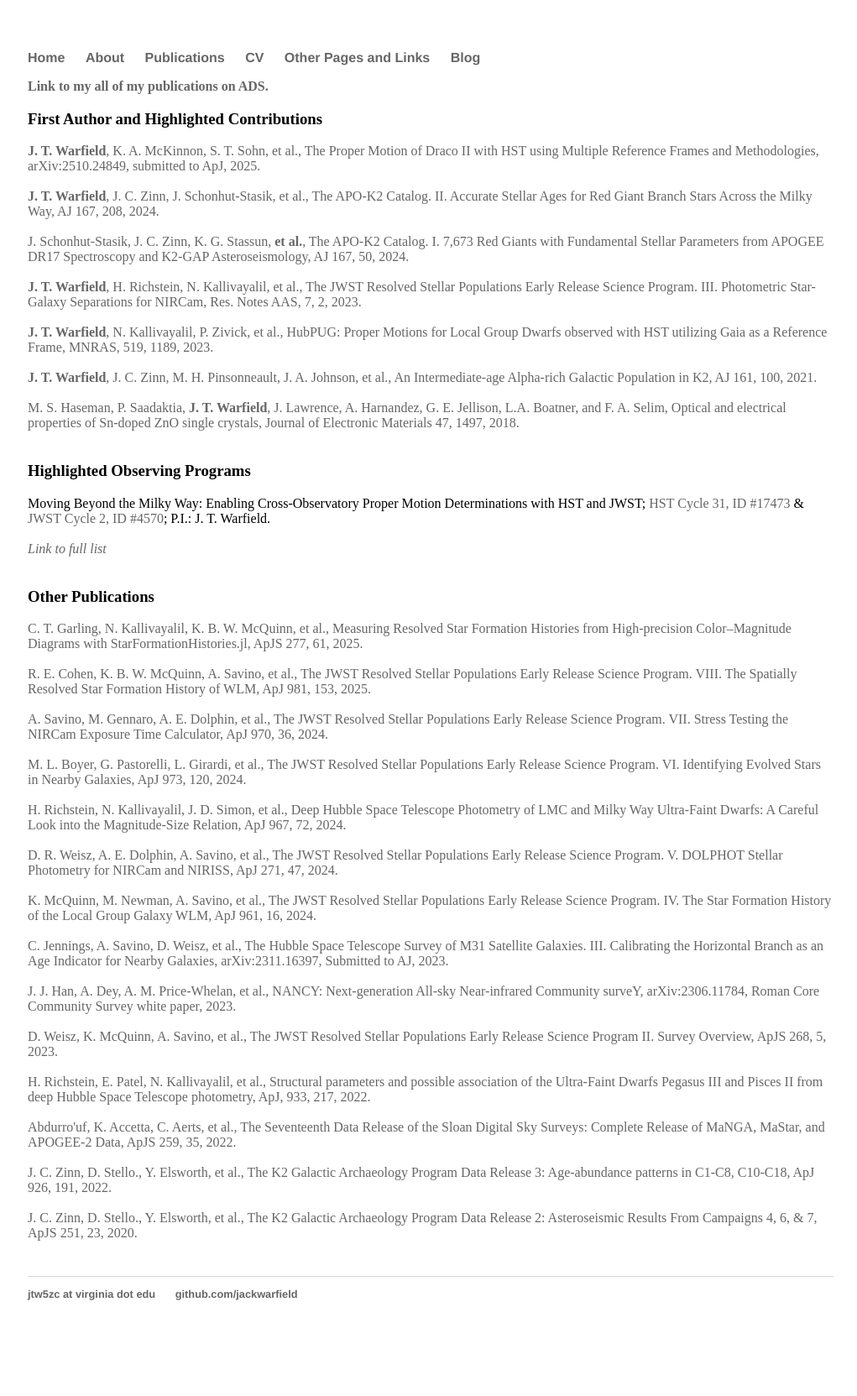
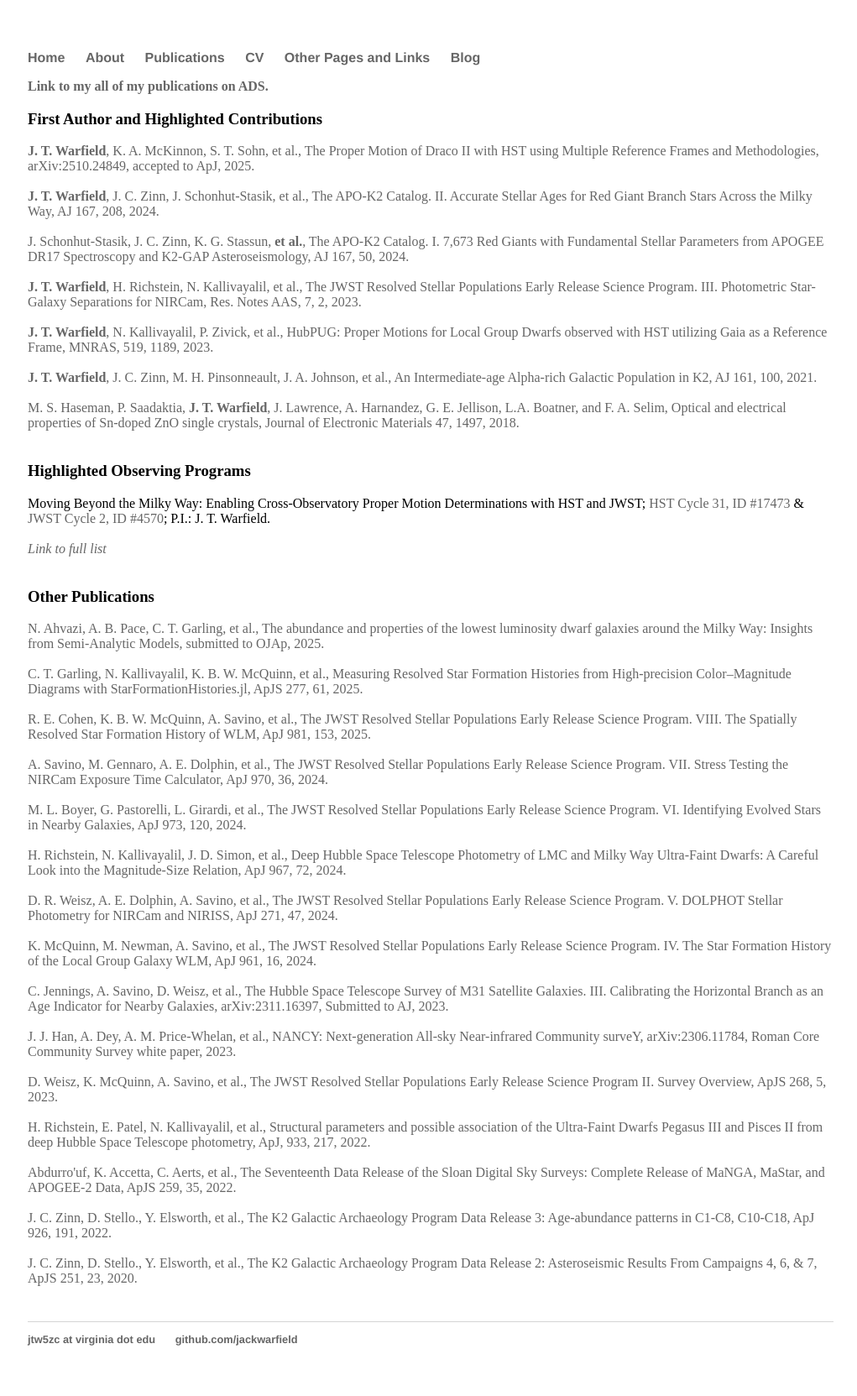
Before and after one commit to jackwarfield/jackwarfield.github.io, a Jekyll site: the page built from publications/index.html, in a window 1280 px wide. Shown: the whole page at 84% size, without its empty margins (127-1148 px from the left). Built offline with Jekyll 4.4.1, drawn with Linux system fonts in a browser that asks for light colours; before the commit the page ends 1609 px from its top, so only the background shows below that.

Commit message:
update pubs

```diff
--- a/publications/index.html
+++ b/publications/index.html
@@ -7,7 +7,7 @@ title: Publications
     <b><a href='https://ui.adsabs.harvard.edu/search/q=((author%3A(%22Warfield%2C%20Jack%22))%20AND%20year%3A2018-9999)&sort=date%20desc%2C%20bibcode%20desc&p_=0'>Link to my all of my publications on ADS.</a></b>
 
     <h3>First Author and Highlighted Contributions</h3>
-    <a href='https://ui.adsabs.harvard.edu/abs/2025arXiv251024849W/abstract'><b>J. T. Warfield</b>, K. A. McKinnon, S. T. Sohn, et al., The Proper Motion of Draco II with HST using Multiple Reference Frames and Methodologies, arXiv:2510.24849, submitted to ApJ, 2025.</a><br><br>
+    <a href='https://ui.adsabs.harvard.edu/abs/2025arXiv251024849W/abstract'><b>J. T. Warfield</b>, K. A. McKinnon, S. T. Sohn, et al., The Proper Motion of Draco II with HST using Multiple Reference Frames and Methodologies, arXiv:2510.24849, accepted to ApJ, 2025.</a><br><br>
     <a href='https://ui.adsabs.harvard.edu/abs/2024AJ....167..208W/abstract'><b>J. T. Warfield</b>, J. C. Zinn, J. Schonhut-Stasik, et al., The APO-K2 Catalog. II. Accurate Stellar Ages for Red Giant Branch Stars Across the Milky Way, AJ 167, 208, 2024.</a><br><br>
     <a href='https://ui.adsabs.harvard.edu/abs/2024AJ....167...50S/abstract'>J. Schonhut-Stasik, J. C. Zinn, K. G. Stassun, <b>et al.</b>, The APO-K2 Catalog. I. 7,673 Red Giants with Fundamental Stellar Parameters from APOGEE DR17 Spectroscopy and K2-GAP Asteroseismology, AJ 167, 50, 2024.</a><br><br>
     <a href='https://ui.adsabs.harvard.edu/abs/2023arXiv230107218W/abstract'><b>J. T. Warfield</b>, H. Richstein, N. Kallivayalil, et al., The JWST Resolved Stellar Populations Early Release Science Program. III. Photometric Star-Galaxy Separations for NIRCam, Res. Notes AAS, 7, 2, 2023.</a><br><br>
@@ -20,6 +20,7 @@ title: Publications
     <i><a href='https://ui.adsabs.harvard.edu/search/filter_bibstem_facet_fq_bibstem_facet=OR&filter_bibstem_facet_fq_bibstem_facet=bibstem_facet%3A%22jwst.prop%22&filter_bibstem_facet_fq_bibstem_facet=bibstem_facet%3A%22hst..prop%22&fq=%7B!type%3Daqp%20v%3D%24fq_database%7D&fq=%7B!type%3Daqp%20v%3D%24fq_bibstem_facet%7D&fq_bibstem_facet=(bibstem_facet%3A%22jwst.prop%22%20OR%20bibstem_facet%3A%22hst..prop%22)&fq_database=(database%3Aastronomy%20OR%20database%3Aphysics)&p_=0&q=author%3A%22Warfield%2C%20Jack%22%20year%3A2017-&sort=date%20desc%2C%20bibcode%20desc'>Link to full list</a></i><br><br>
 
     <h3>Other Publications</h3>
+    <a href='https://ui.adsabs.harvard.edu/abs/2025arXiv251115808A/abstract'>N. Ahvazi, A. B. Pace, C. T. Garling, et al., The abundance and properties of the lowest luminosity dwarf galaxies around the Milky Way: Insights from Semi-Analytic Models, submitted to OJAp, 2025.</a><br><br>
     <a href='https://ui.adsabs.harvard.edu/abs/2025ApJS..277...61G/abstract'>C. T. Garling, N. Kallivayalil, K. B. W. McQuinn, et al., Measuring Resolved Star Formation Histories from High-precision Color–Magnitude Diagrams with StarFormationHistories.jl, ApJS 277, 61, 2025.</a><br><br>
     <a href='https://ui.adsabs.harvard.edu/abs/2025ApJ...981..153C/abstract'>R. E. Cohen, K. B. W. McQuinn, A. Savino, et al., The JWST Resolved Stellar Populations Early Release Science Program. VIII. The Spatially Resolved Star Formation History of WLM, ApJ 981, 153, 2025.</a><br><br>
     <a href='https://ui.adsabs.harvard.edu/abs/2024ApJ...970...36S/abstract'>A. Savino, M. Gennaro, A. E. Dolphin, et al., The JWST Resolved Stellar Populations Early Release Science Program. VII. Stress Testing the NIRCam Exposure Time Calculator, ApJ 970, 36, 2024.</a><br><br>
```
Also changed, not shown: 1 other file.
